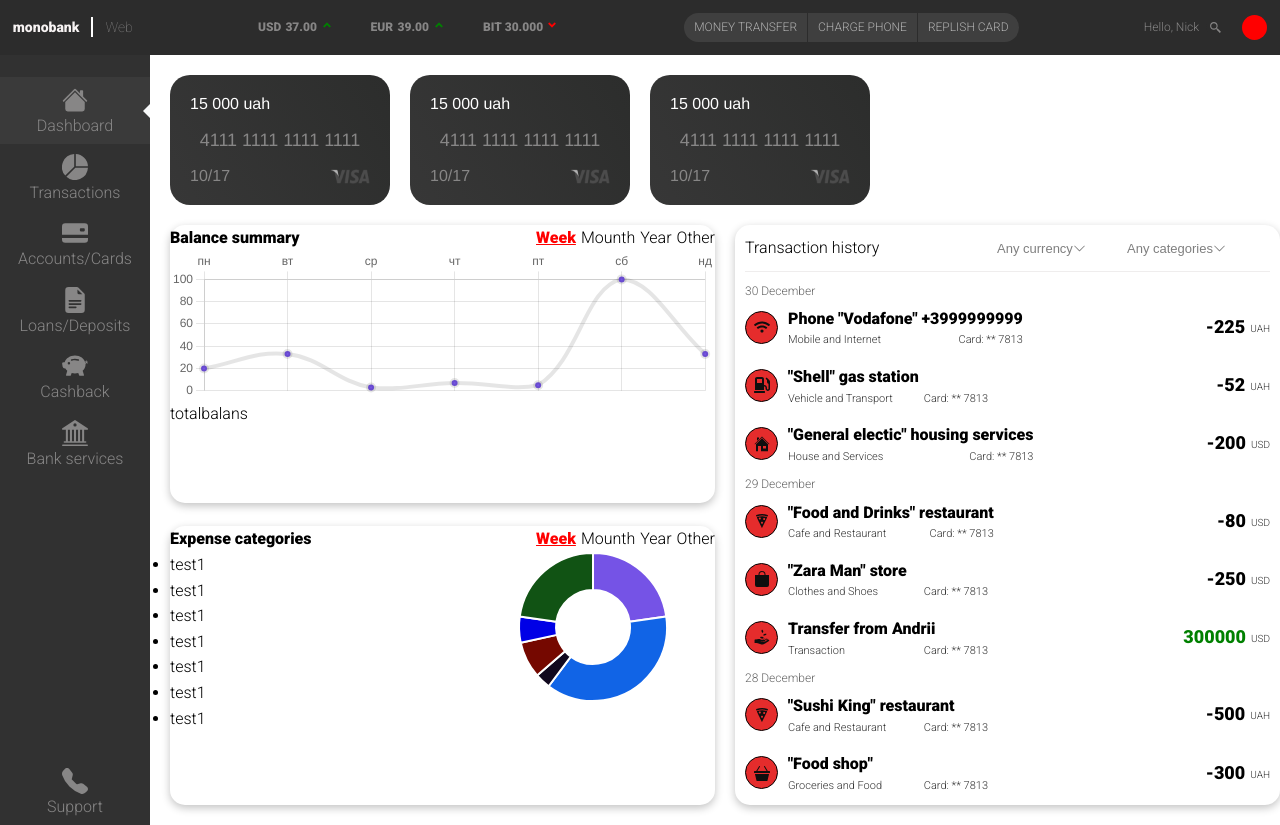
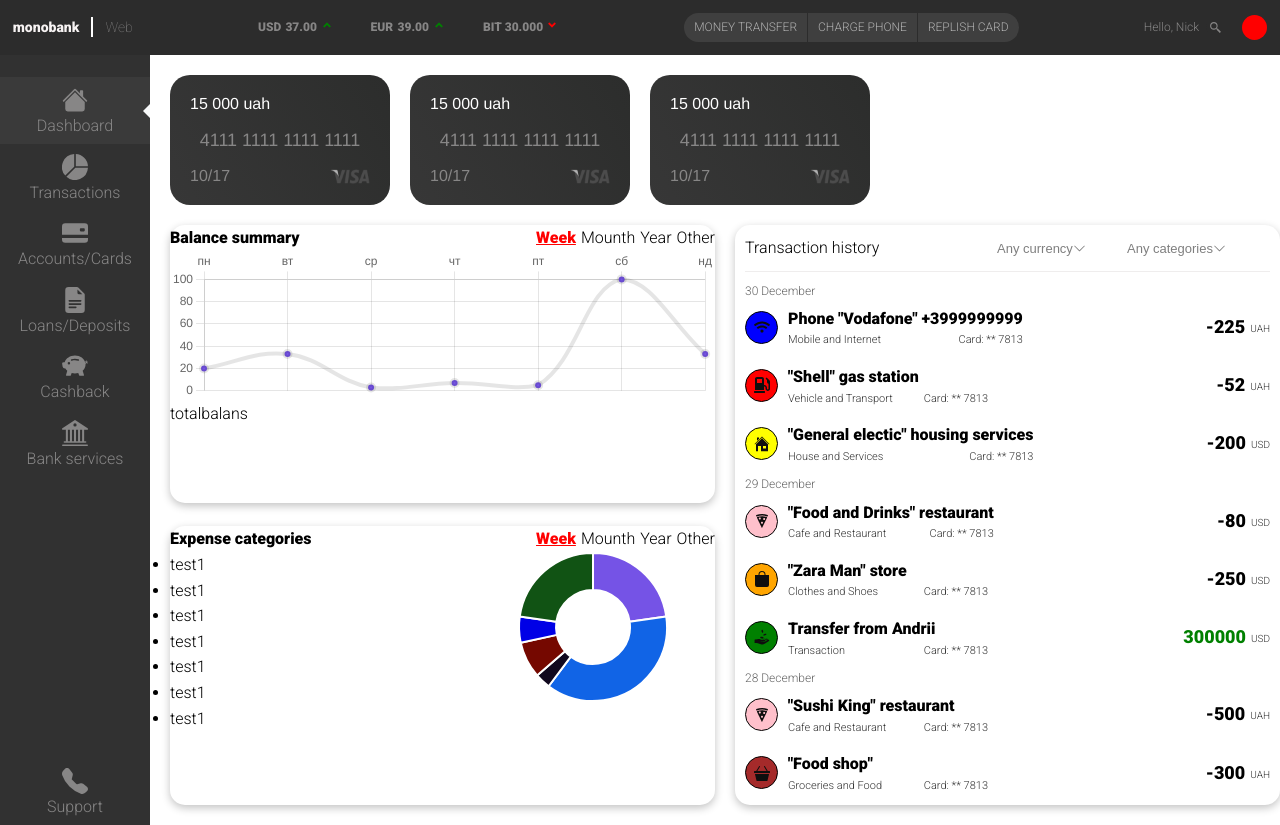
Before and after one commit to dYurii/monobank, a React (Create React App) app: page / in a window 1280 px wide. Built offline with nearby package versions, Linux system fonts and the light colour scheme.

Commit message:
trans changes

```diff
--- a/src/components/transactions/TransactionItem.jsx
+++ b/src/components/transactions/TransactionItem.jsx
@@ -1,11 +1,11 @@
 import "./TransactionStyles.scss";
 
-function TransactionItem({transItem}) {
+function TransactionItem({transItem, bgLogo}) {
   return (
     <div className="trans-items-wrapper">
       <div className="date">{transItem.date}</div>
       <div className="trans-item-wrapper">
-        <div className="trans-logo">{transItem.logo}</div>
+        <div className="trans-logo" style={{backgroundColor:bgLogo}}>{transItem.logo}</div>
         <div className="trans-info">
           <div className="trans-name">{transItem.name}</div>
           <div className="trans-categoty-wrapper">
--- a/src/components/transactions/TransactionList.jsx
+++ b/src/components/transactions/TransactionList.jsx
@@ -54,7 +54,7 @@
       </div>
       <div className="trans-list-wrapper">
         {transaction.map((item) => (
-          <TransactionItem key={item.id} transItem={item} />
+          <TransactionItem key={item.id} transItem={item} bgLogo={item.color} />
         ))}
       </div>
     </div>
--- a/src/data/Transaction.js
+++ b/src/data/Transaction.js
@@ -13,6 +13,7 @@
     type: "Mobile and Internet",
     value: -225,
     current: "UAH",
+    color: "blue"
   },
 
   {
@@ -23,6 +24,7 @@
     type: "Vehicle and Transport",
     value: -52,
     current: "UAH",
+    color: "red"
   },
   {
     id: 3,
@@ -32,6 +34,7 @@
     type: "House and Services",
     value: -200,
     current: "USD",
+    color: "yellow"
   },
   {
     id: 4,
@@ -42,6 +45,7 @@
     type: "Cafe and Restaurant",
     value: -80,
     current: "USD",
+    color: "pink"
   },
 
   {
@@ -52,6 +56,7 @@
     type: "Clothes and Shoes",
     value: -250,
     current: "USD",
+    color: "orange"
   },
   {
     id: 6,
@@ -61,6 +66,7 @@
     type: "Transaction",
     value: 300000,
     current: "USD",
+    color: "green"
   },
 
   {
@@ -72,6 +78,7 @@
     type: "Cafe and Restaurant",
     value: -500,
     current: "UAH",
+    color: "pink"
   },
   {
     id: 7,
@@ -81,5 +88,6 @@
     type: "Groceries and Food",
     value: -300,
     current: "UAH",
+    color: "brown"
   },
 ];
```
